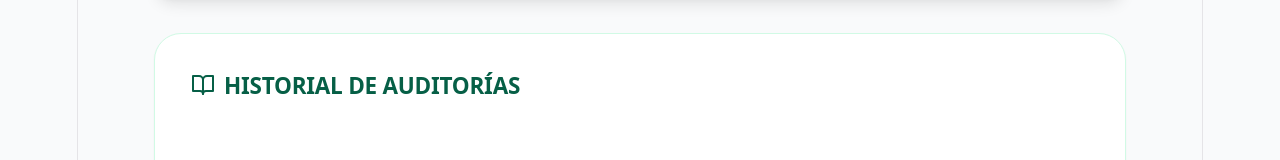
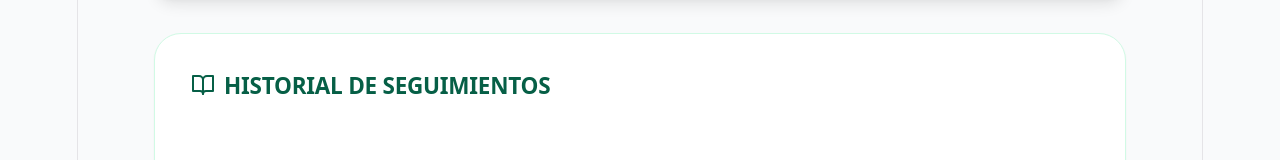
Before and after one commit to Consultor-bot/auditoria-poes, a React (Vite) app: page / in a window 1280 px wide. Both pictures are taken after a click on the button 1071 px from the left and 61 px from the top of the page. Shown: the part 432-592 px from the top of the page. Built offline with nearby package versions, Linux system fonts and the light colour scheme.

Commit message:
Cambio: Historial de Auditorías por Historial de Seguimientos

```diff
--- a/src/App.jsx
+++ b/src/App.jsx
@@ -376,7 +376,7 @@ const App = () => {
 
         <div className={`${activeTab === 'history' ? 'block' : 'hidden'} space-y-6`}>
           <section className="bg-white p-8 rounded-3xl shadow-sm border border-emerald-100">
-            <h2 className="text-xl font-black text-emerald-800 uppercase mb-6 flex items-center gap-2"><BookOpen size={24}/> Historial de Auditorías</h2>
+            <h2 className="text-xl font-black text-emerald-800 uppercase mb-6 flex items-center gap-2"><BookOpen size={24}/> Historial de Seguimientos</h2>
             {auditHistory.length === 0 ? (
               <p className="text-gray-500 text-center py-8">No hay auditorías guardadas aún</p>
             ) : (
```
